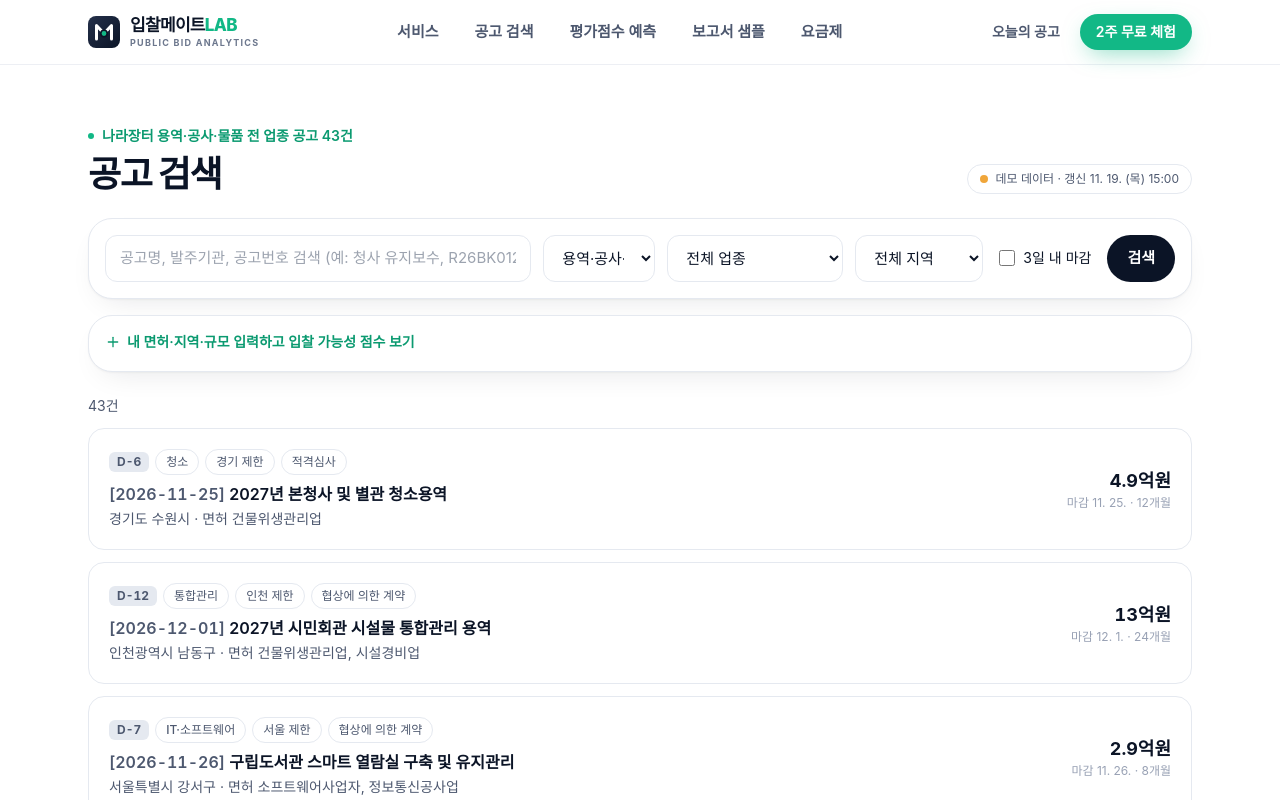
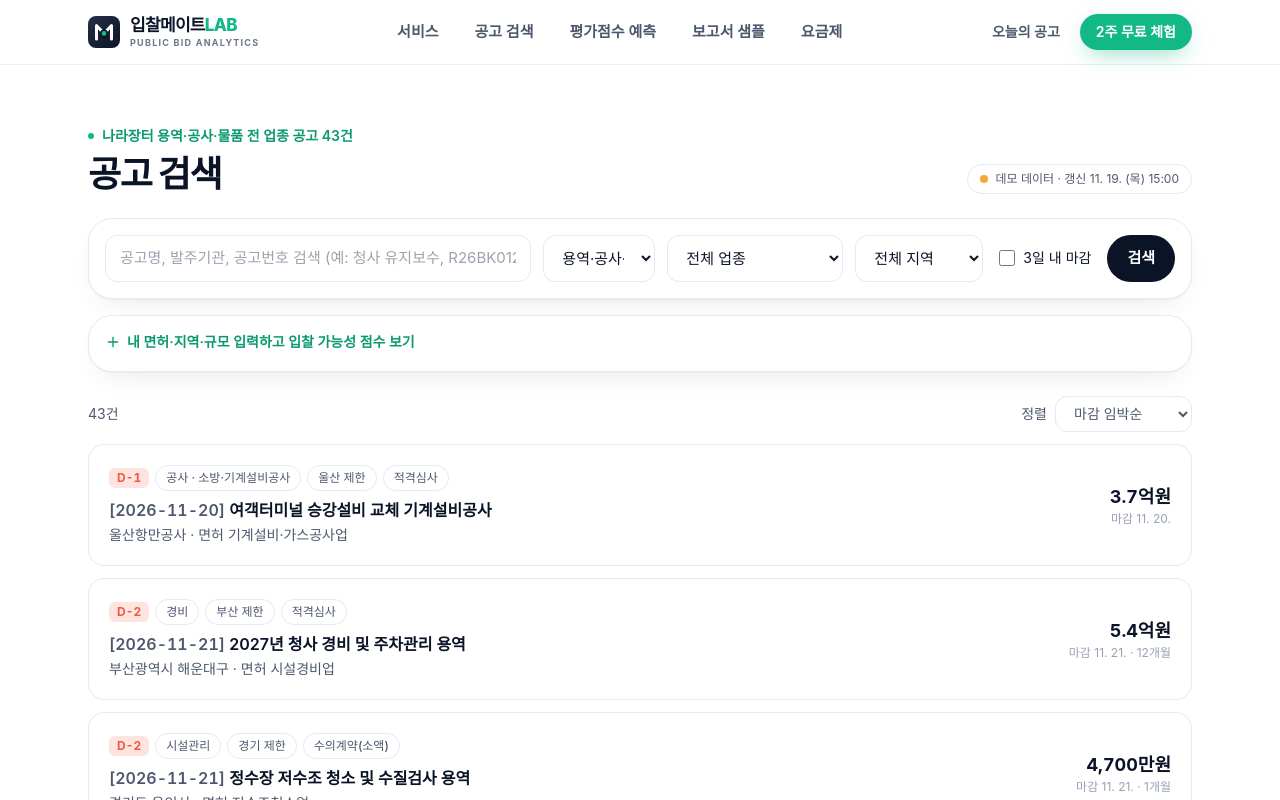
Before and after one commit to nparkup/vidding, a Next.js app: page /bids in a window 1280 px wide. Shown: the top 800 px of the page. Built offline with nearby package versions, Linux system fonts and the light colour scheme; a web font is replaced by a local one.

Commit message:
공고 검색: 정렬 기준 추가 (#51)
Co-Authored-By: Claude Opus 5.5 <noreply@anthropic.com>

```diff
--- a/src/components/BidsExplorer.tsx
+++ b/src/components/BidsExplorer.tsx
@@ -11,6 +11,27 @@ import { useBids } from "@/lib/useBids";
 import { bidHref } from "@/lib/links";
 
 const PAGE = 50;
+
+/** 정렬 기준. 적합도순은 내 조건(면허)을 넣었을 때만 고를 수 있다 */
+const SORTS = [
+  { v: "score", label: "적합도 높은순", needsProfile: true },
+  { v: "close", label: "마감 임박순" },
+  { v: "new", label: "최신 공고순" },
+  { v: "amtDesc", label: "금액 높은순" },
+  { v: "amtAsc", label: "금액 낮은순" },
+] as const;
+type SortKey = (typeof SORTS)[number]["v"];
+
+const time = (s: string) => new Date(s).getTime() || 0;
+/** 금액이 없는(0원) 공고는 금액순 정렬에서 항상 뒤로 보낸다 */
+const byAmount = (dir: 1 | -1) => (a: Bid, b: Bid) =>
+  Number(!a.baseAmount) - Number(!b.baseAmount) || dir * (a.baseAmount - b.baseAmount);
+const COMPARE: Record<Exclude<SortKey, "score">, (a: Bid, b: Bid) => number> = {
+  close: (a, b) => time(a.closeAt) - time(b.closeAt),
+  new: (a, b) => time(b.postedAt) - time(a.postedAt) || time(a.closeAt) - time(b.closeAt),
+  amtDesc: byAmount(-1),
+  amtAsc: byAmount(1),
+};
 
 const norm = (s: string) => s.toLowerCase().replace(/\s+/g, "");
 
@@ -51,6 +72,8 @@ function Explorer({ bids }: { bids: Bid[] }) {
   const min = Number(get("min") || 0);
   const max = Number(get("max") || 10_000_000_000);
   const hasProfile = lic.length > 0;
+  const rawSort = get("sort") as SortKey;
+  const sort: SortKey = SORTS.some((o) => o.v === rawSort) && (rawSort !== "score" || hasProfile) ? rawSort : hasProfile ? "score" : "close";
 
   const [limit, setLimit] = useState(PAGE);
   const go = (patch: Record<string, string>) => {
@@ -68,6 +91,11 @@ function Explorer({ bids }: { bids: Bid[] }) {
     if (region) l = l.filter((b) => b.region === "전국" || (b.regions ?? [b.region]).includes(region as Region));
     if (urgent) l = l.filter((b) => daysLeft(b.closeAt) <= 3);
     const m = hasProfile ? rank(l, { licenses: lic, regions: rg, minAmount: min, maxAmount: max, pastPerformance: max }) : null;
+    if (sort !== "score") {
+      const cmp = COMPARE[sort];
+      l = [...l].sort(cmp);
+      m?.sort((a, b) => cmp(a.bid, b.bid));
+    }
     return { list: l, matches: m };
     // eslint-disable-next-line react-hooks/exhaustive-deps
   }, [bids, sp]);
@@ -121,9 +149,24 @@ function Explorer({ bids }: { bids: Bid[] }) {
         <ProfileForm onApply={(p) => go(p)} />
       )}
 
-      <p className="mt-6 text-sm text-ink-500">
-        {(shown ?? list).length}건{matches && ` · 참가 가능 ${matches.filter((m) => m.eligible).length}건`}
-      </p>
+      <div className="mt-6 flex flex-wrap items-center justify-between gap-2">
+        <p className="text-sm text-ink-500">
+          {(shown ?? list).length.toLocaleString()}건{matches && ` · 참가 가능 ${matches.filter((m) => m.eligible).length.toLocaleString()}건`}
+        </p>
+        <label className="flex items-center gap-2 text-sm text-ink-500">
+          <span className="whitespace-nowrap">정렬</span>
+          <select
+            value={sort}
+            onChange={(e) => go({ sort: e.target.value })}
+            className="input h-9 w-auto py-0 pr-8 text-sm"
+            aria-label="정렬 기준"
+          >
+            {SORTS.filter((o) => !("needsProfile" in o) || hasProfile).map((o) => (
+              <option key={o.v} value={o.v}>{o.label}</option>
+            ))}
+          </select>
+        </label>
+      </div>
       <div className="mt-3 space-y-3">
         {shown
           ? shown.slice(0, limit).map((m) => <BidRow key={m.bid.id} bid={m.bid} match={m} href={bidHref(m.bid.id, profileQs)} />)
```
